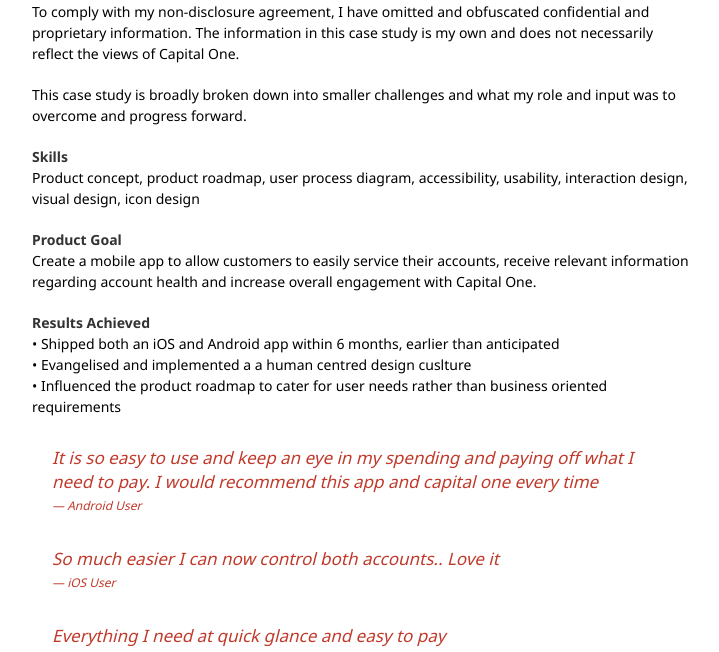
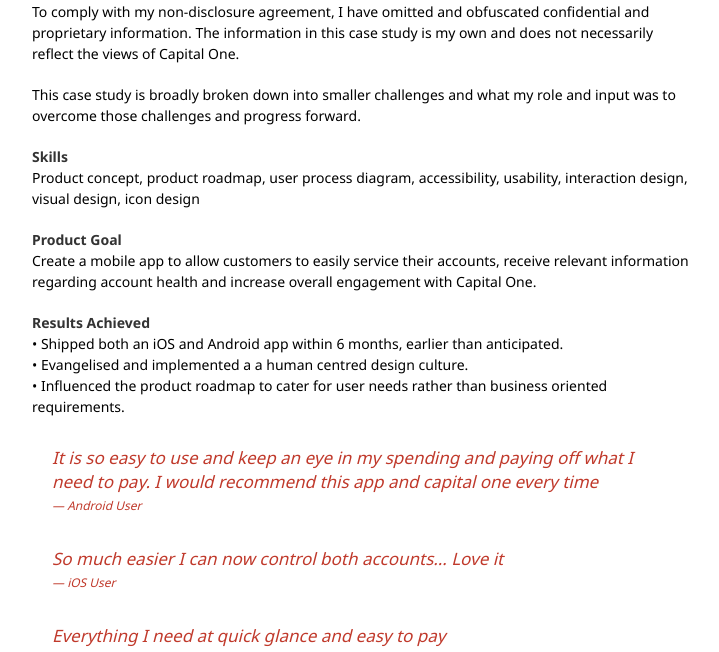
Before and after one commit to syeef/syeefkarim-2016-v0, a Jekyll site: the page built from portfolio/capitalone.md, in a window 1280 px wide and 900 px high, scrolled down 317 px. Shown: the part 175-827 px from the top of the window, without its empty margins (279-998 px from the left). Built offline with Jekyll 4.4.1, drawn with Linux system fonts in a browser that asks for light colours; some of the changed text lies outside the part shown.

Commit message:
update capital one page

```diff
--- a/portfolio/capitalone.md
+++ b/portfolio/capitalone.md
@@ -10,7 +10,7 @@ layout: post
 **Note**
 To comply with my non-disclosure agreement, I have omitted and obfuscated confidential and proprietary information. The information in this case study is my own and does not necessarily reflect the views of Capital One.
 
-This case study is broadly broken down into smaller challenges and what my role and input was to overcome and progress forward.
+This case study is broadly broken down into smaller challenges and what my role and input was to overcome those challenges and progress forward.
 
 **Skills**
 Product concept, product roadmap, user process diagram, accessibility, usability, interaction design, visual design, icon design
@@ -19,13 +19,13 @@ Product concept, product roadmap, user process diagram, accessibility, usability
 Create a mobile app to allow customers to easily service their accounts, receive relevant information regarding account health and increase overall engagement with Capital One.
 
 **Results Achieved**
-• Shipped both an iOS and Android app within 6 months, earlier than anticipated
-• Evangelised and implemented a a human centred design cuslture
-• Influenced the product roadmap to cater for user needs rather than business oriented requirements
+• Shipped both an iOS and Android app within 6 months, earlier than anticipated.
+• Evangelised and implemented a a human centred design culture.
+• Influenced the product roadmap to cater for user needs rather than business oriented requirements.
 
 >It is so easy to use and keep an eye in my spending and paying off what I need to pay. I would recommend this app and capital one every time <cite>Android User</cite>
 
->So much easier I can now control both accounts.. Love it <cite>iOS User</cite>
+>So much easier I can now control both accounts... Love it <cite>iOS User</cite>
 
 >Everything I need at quick glance and easy to pay <cite>Android User</cite>
 
@@ -37,12 +37,12 @@ Create a mobile app to allow customers to easily service their accounts, receive
 <img src="/images/posts/capitalone/AndroidTransactionDetails.png" height="535px">
 
 **My Design Process**
-• Understand the inital purpose of the feature
+• Understand the initial purpose of the feature
 • Review existing solutions from both direct and non-direct competitors
 • Create a vision piece to act as a stake in the ground, and gold standard solution
-• Distribute a user process diagram, to be shared with wider business stakeholders and guage any concerns or recommendations
+• Distribute a user process diagram, to be shared with wider business stakeholders and gauge any concerns or recommendations
 • Regularly review concepts with users to gain insights and make any required adjustments
-• Work cloesly with partners within Product and Engineering to ensure buy in and alignment from day 1
+• Work closely with partners within Product and Engineering to ensure buy-in and alignment from day 1
 
 <a id="links" href='/images/posts/capitalone/designprocess.png' target="_blank"><img src="/images/posts/capitalone/designprocess.png" width="650px"></a>
 Please click on the image to enlarge and view my design process.
```
